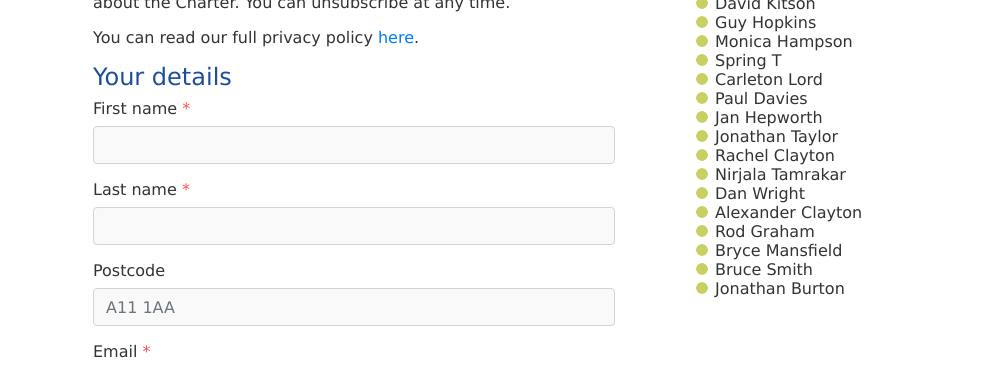
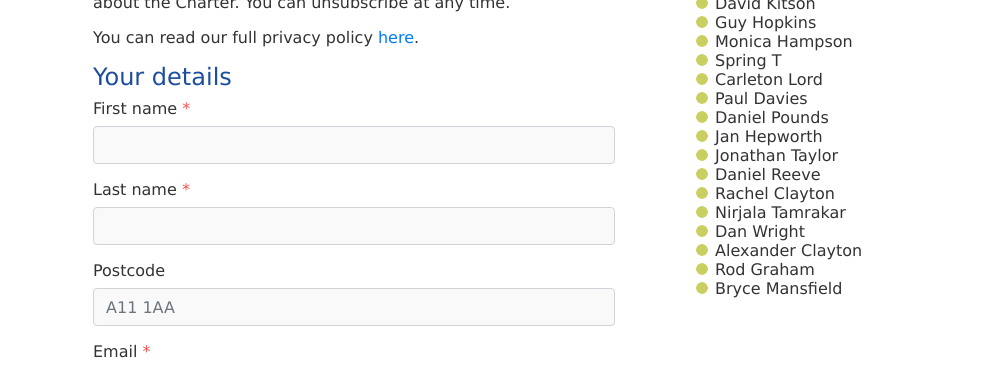
Before and after one commit to winchestercyclingcharter/winchestercyclingcharter.github.io, a Jekyll site: the page built from ind-page.md, in a window 1280 px wide. Shown: the part 487-854 px from the top of the page, without its empty margins (148-1131 px from the left). Built offline with Jekyll 4.4.1, drawn with Linux system fonts in a browser that asks for light colours; nearby versions of some CDN libraries.

Commit message:
Update people.yml

```diff
--- a/_data/people.yml
+++ b/_data/people.yml
@@ -302,3 +302,5 @@
 - { lastname: Gerry, firstname: Julian, dt: 20210225-100808-147476 }
 - { lastname: Burton, firstname: Jonathan, dt: 20210304-125705-745250 }
 - { lastname: Burke, firstname: Susan, dt: 20210311-194711-236384 }
+- { lastname: Reeve, firstname: Daniel, dt: 20210306-092007-189193 }
+- { lastname: Pounds, firstname: Daniel, dt: 20210306-101331-823046 }
```
